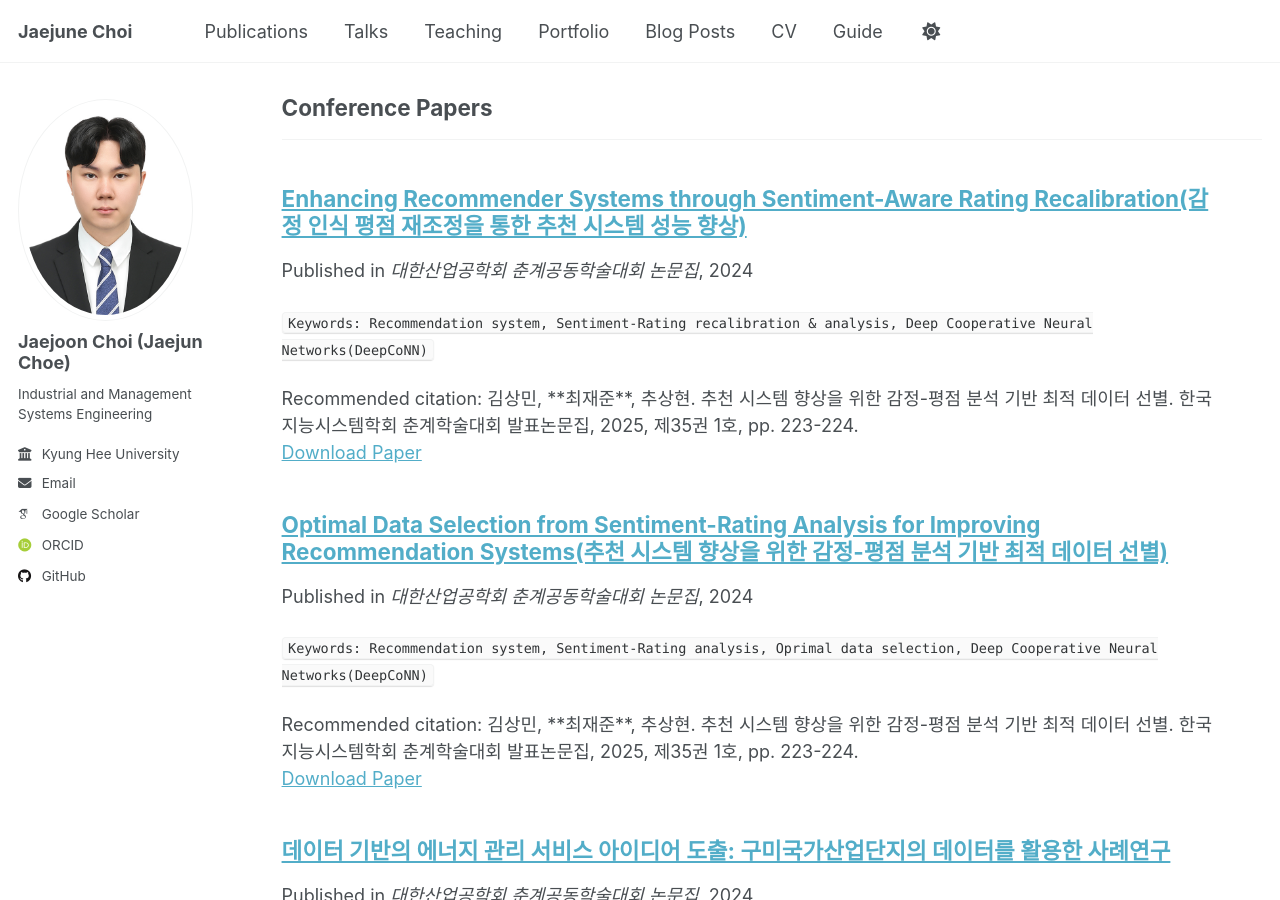
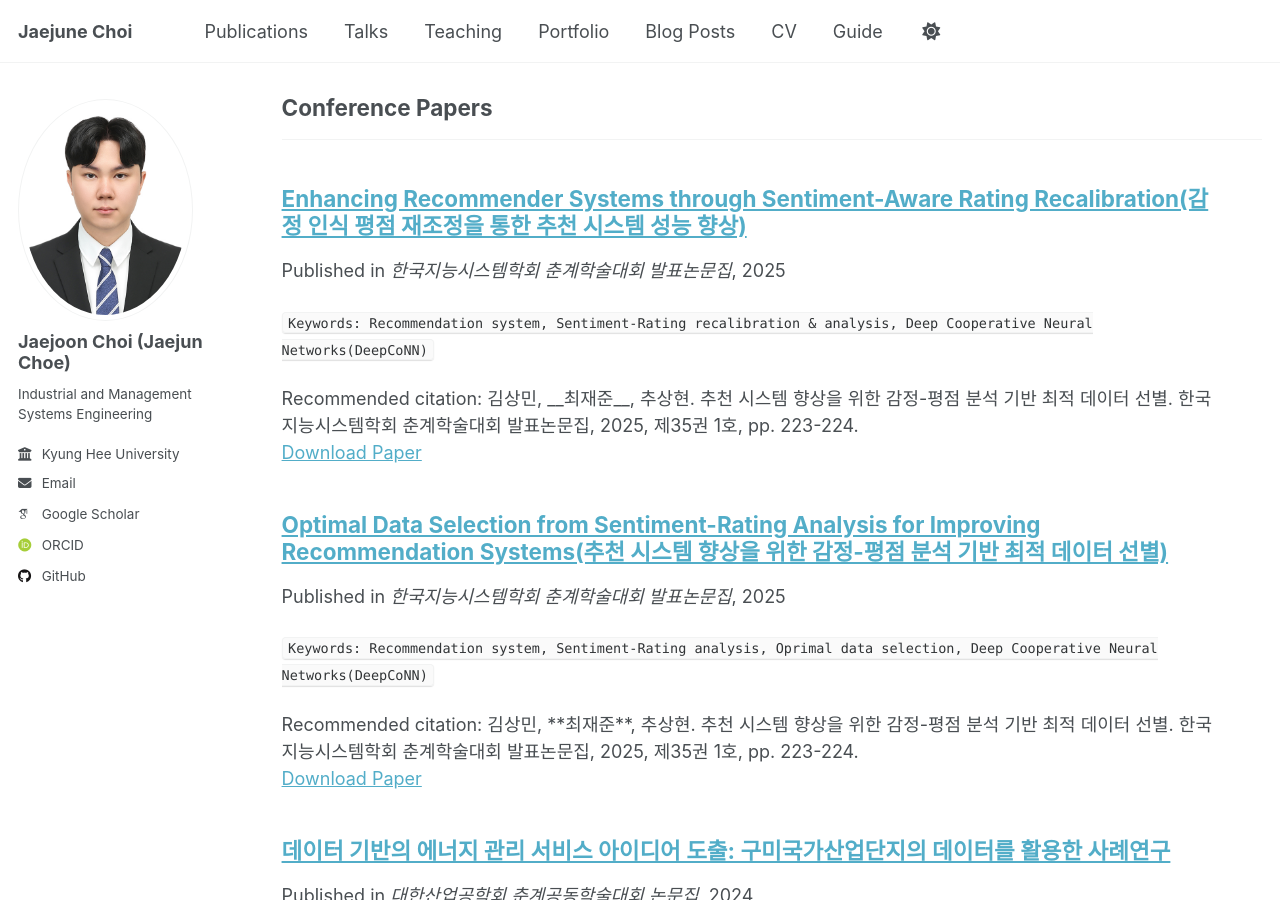
Before and after one commit to jaejunchoe/jaejunchoe.github.io, a Jekyll site: the page built from _pages/publications.html, in a window 1280 px wide and 900 px high, scrolled down 590 px. Built offline with Jekyll 4.4.1, drawn with Linux system fonts in a browser that asks for light colours; some web fonts are replaced.

Commit message:
initial commit

```diff
--- a/_publications/2025-04-26-poster-2.md
+++ b/_publications/2025-04-26-poster-2.md
@@ -4,8 +4,8 @@ collection: publications
 category: conferences
 permalink: /publication/2025-04-26-poster-2
 excerpt: '`Keywords: Recommendation system, Sentiment-Rating analysis, Oprimal data selection, Deep Cooperative Neural Networks(DeepCoNN)`'
-date: 2024-05-04
-venue: '대한산업공학회 춘계공동학술대회 논문집'
+date: 2025-05-04
+venue: '한국지능시스템학회 춘계학술대회 발표논문집'
 paperurl: 'https://github.com/jaejunchoe/2025-KIIS-Spring-Conference-pp.223-224'
 citation: '김상민, **최재준**, 추상현. 추천 시스템 향상을 위한 감정-평점 분석 기반 최적 데이터 선별. 한국지능시스템학회 춘계학술대회 발표논문집, 2025, 제35권 1호, pp. 223-224.'
 ---
--- a/_publications/2025-04-26-poster-3.md
+++ b/_publications/2025-04-26-poster-3.md
@@ -4,10 +4,10 @@ collection: publications
 category: conferences
 permalink: /publication/2025-04-26-poster-3
 excerpt: '`Keywords: Recommendation system, Sentiment-Rating recalibration & analysis, Deep Cooperative Neural Networks(DeepCoNN)`'
-date: 2024-05-04
-venue: '대한산업공학회 춘계공동학술대회 논문집'
+date: 2025-05-04
+venue: '한국지능시스템학회 춘계학술대회 발표논문집'
 paperurl: 'https://github.com/jaejunchoe/2025-KIIS-Spring-Conference-pp.225-226'
-citation: '김상민, **최재준**, 추상현. 추천 시스템 향상을 위한 감정-평점 분석 기반 최적 데이터 선별. 한국지능시스템학회 춘계학술대회 발표논문집, 2025, 제35권 1호, pp. 223-224.'
+citation: '김상민, __최재준__, 추상현. 추천 시스템 향상을 위한 감정-평점 분석 기반 최적 데이터 선별. 한국지능시스템학회 춘계학술대회 발표논문집, 2025, 제35권 1호, pp. 223-224.'
 ---
 
 # Abstract
```
